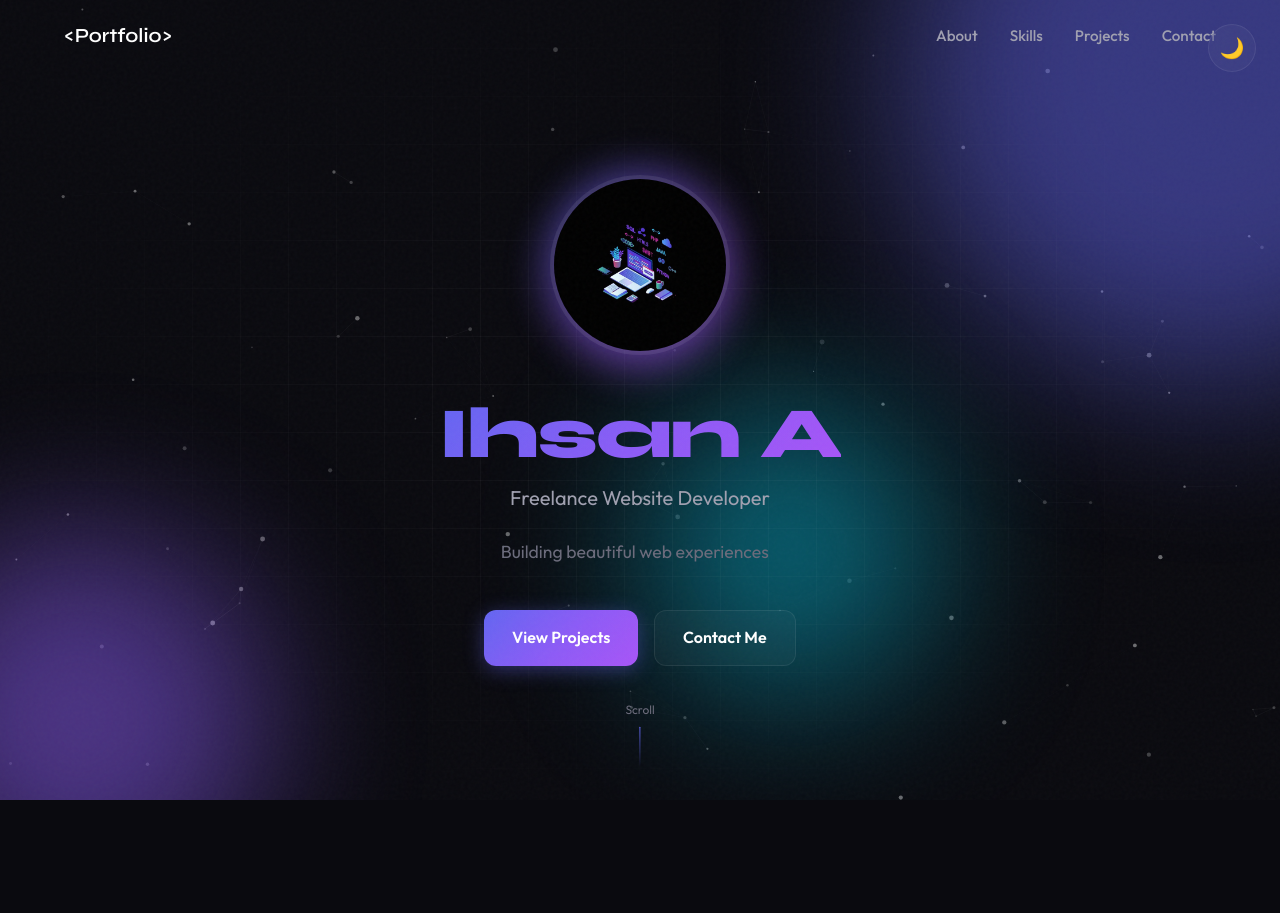
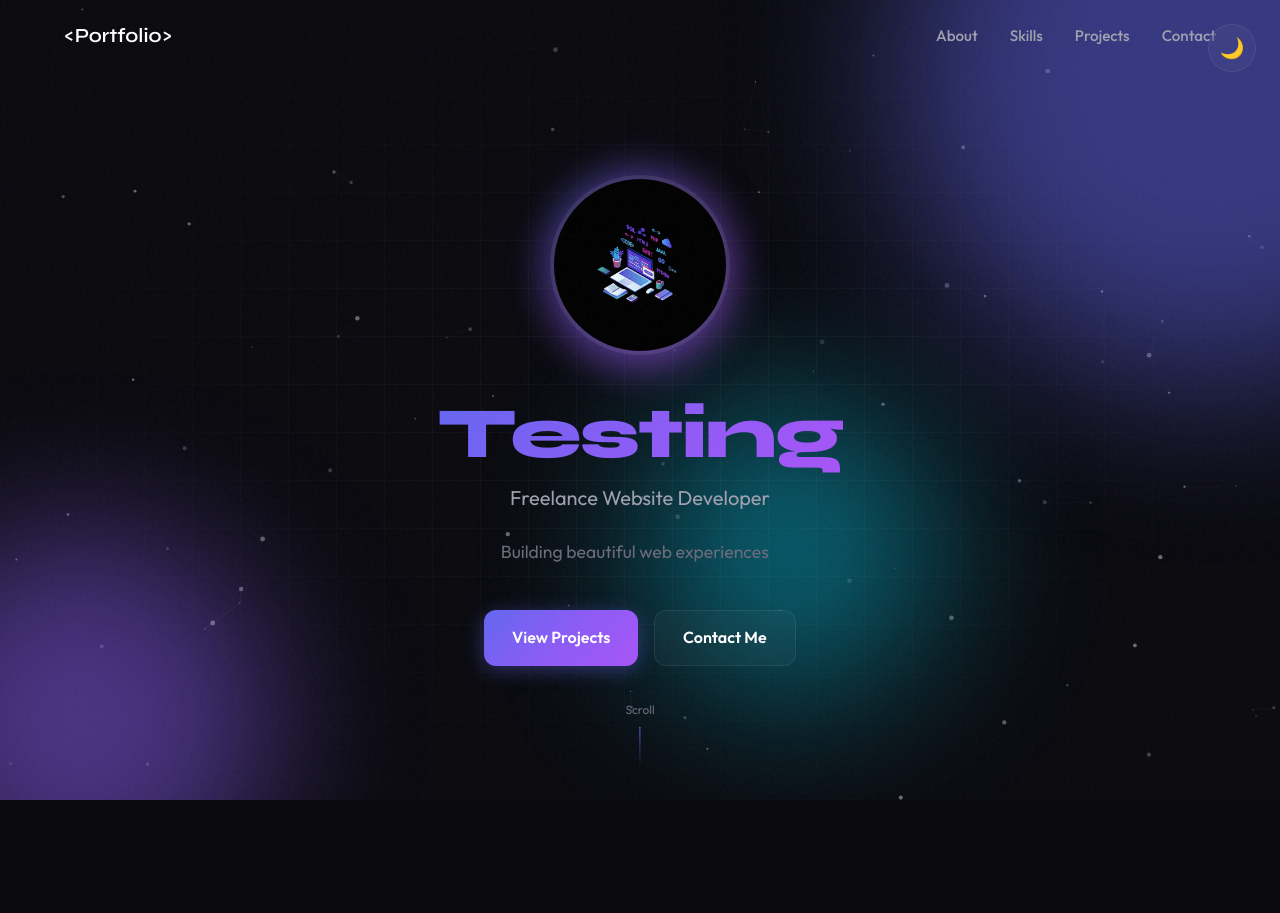
Before and after one commit to ihsan384/Portfolioofme, a plain HTML site: page index.html in a window 1280 px wide. Shown: the top 913 px of the page. Drawn offline with nearby package versions, Linux system fonts and the light colour scheme.

Commit message:
Changed text in UI

```diff
--- a/index.html
+++ b/index.html
@@ -68,7 +68,7 @@
         >
       </div>
 
-      <h1 class="hero-name" data-hero="name">Ihsan A</h1>
+      <h1 class="hero-name" data-hero="name">Testing</h1>
       <p class="hero-title" data-hero="title">Freelance Website Developer </p>
       <p class="hero-typing" data-hero="typing">
         <span class="typing-text"></span>
```
